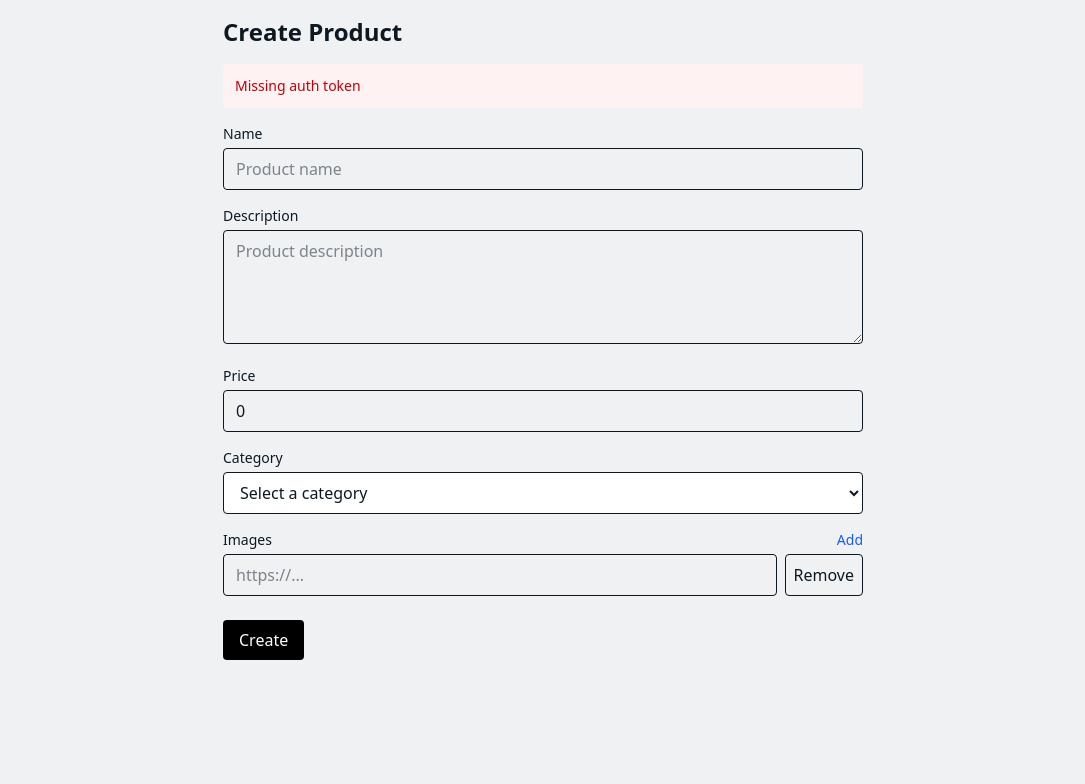
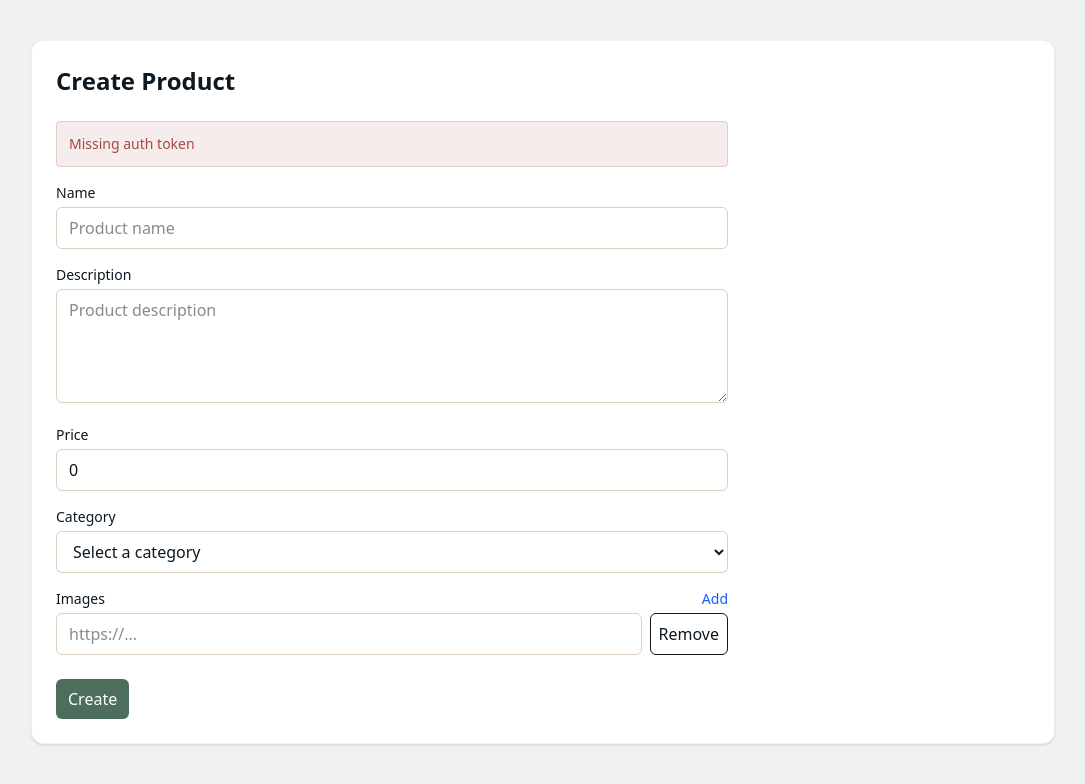
Before and after one commit to San-shor/product-management, a Next.js app: page /create in a window 1280 px wide. Shown: the top 784 px of the page, without its empty margins (97-1182 px from the left). Built offline with nearby package versions, Linux system fonts and the light colour scheme.

Commit message:
refactor: update ProductForm styles, replace product ID with slug in API calls, and migrate edit page to use slug-based routing

```diff
--- a/src/app/components/ProductForm.tsx
+++ b/src/app/components/ProductForm.tsx
@@ -142,13 +142,9 @@ export default function ProductForm({ mode, initialValues }: ProductFormProps) {
   };
 
   return (
-    <div className='max-w-2xl mx-auto p-4'>
-      <h1 className='text-2xl font-semibold mb-4'>
-        {mode === 'create' ? 'Create Product' : 'Edit Product'}
-      </h1>
-
+    <div>
       {submitError && (
-        <div className='mb-4 rounded bg-red-50 text-red-700 p-3 text-sm'>
+        <div className='mb-4 rounded p-3 text-sm bg-[var(--color-danger)]/10 text-[var(--color-danger)] border border-[var(--color-danger)]/20'>
           {submitError}
         </div>
       )}
@@ -158,25 +154,27 @@ export default function ProductForm({ mode, initialValues }: ProductFormProps) {
           <label className='block text-sm font-medium mb-1'>Name</label>
           <input
             type='text'
-            className='w-full border rounded px-3 py-2'
+            className='w-full rounded-md border border-[color:var(--color-accent)]/40 px-3 py-2 focus:outline-none'
             placeholder='Product name'
             {...register('name')}
           />
           {errors.name && (
-            <p className='text-red-600 text-sm mt-1'>{errors.name.message}</p>
+            <p className='text-[var(--color-danger)] text-sm mt-1'>
+              {errors.name.message}
+            </p>
           )}
         </div>
 
         <div>
           <label className='block text-sm font-medium mb-1'>Description</label>
           <textarea
-            className='w-full border rounded px-3 py-2'
+            className='w-full rounded-md border border-[color:var(--color-accent)]/40 px-3 py-2 focus:outline-none'
             rows={4}
             placeholder='Product description'
             {...register('description')}
           />
           {errors.description && (
-            <p className='text-red-600 text-sm mt-1'>
+            <p className='text-[var(--color-danger)] text-sm mt-1'>
               {errors.description.message}
             </p>
           )}
@@ -187,19 +185,21 @@ export default function ProductForm({ mode, initialValues }: ProductFormProps) {
           <input
             type='number'
             step='0.01'
-            className='w-full border rounded px-3 py-2'
+            className='w-full rounded-md border border-[color:var(--color-accent)]/40 px-3 py-2 focus:outline-none'
             placeholder='0.00'
             {...register('price', { valueAsNumber: true })}
           />
           {errors.price && (
-            <p className='text-red-600 text-sm mt-1'>{errors.price.message}</p>
+            <p className='text-[var(--color-danger)] text-sm mt-1'>
+              {errors.price.message}
+            </p>
           )}
         </div>
 
         <div>
           <label className='block text-sm font-medium mb-1'>Category</label>
           <select
-            className='w-full border rounded px-3 py-2 bg-white'
+            className='w-full rounded-md border border-[color:var(--color-accent)]/40 px-3 py-2 bg-white focus:outline-none'
             disabled={loadingCategories}
             {...register('categoryId')}>
             <option value=''>Select a category</option>
@@ -210,7 +210,7 @@ export default function ProductForm({ mode, initialValues }: ProductFormProps) {
             ))}
           </select>
           {errors.categoryId && (
-            <p className='text-red-600 text-sm mt-1'>
+            <p className='text-[var(--color-danger)] text-sm mt-1'>
               {errors.categoryId.message}
             </p>
           )}
@@ -235,13 +235,13 @@ export default function ProductForm({ mode, initialValues }: ProductFormProps) {
               <div key={index} className='flex gap-2'>
                 <input
                   type='url'
-                  className='flex-1 border rounded px-3 py-2'
+                  className='flex-1 rounded-md border border-[color:var(--color-accent)]/40 px-3 py-2 focus:outline-none'
                   placeholder='https://...'
                   {...register(`images.${index}` as const)}
                 />
                 <button
                   type='button'
-                  className='border rounded px-2'
+                  className='border rounded-md px-2'
                   onClick={() =>
                     setValue(
                       'images',
@@ -255,7 +255,7 @@ export default function ProductForm({ mode, initialValues }: ProductFormProps) {
             ))}
           </div>
           {errors.images && (
-            <p className='text-red-600 text-sm mt-1'>
+            <p className='text-[var(--color-danger)] text-sm mt-1'>
               {errors.images.message as string}
             </p>
           )}
@@ -265,7 +265,7 @@ export default function ProductForm({ mode, initialValues }: ProductFormProps) {
           <button
             type='submit'
             disabled={isSubmitting}
-            className='px-4 py-2 rounded bg-black text-white disabled:opacity-60'>
+            className='px-3 py-2 rounded-md bg-[var(--color-primary)] text-white hover:brightness-95 disabled:opacity-50'>
             {isSubmitting
               ? 'Submitting...'
               : mode === 'create'
--- a/src/app/create/page.tsx
+++ b/src/app/create/page.tsx
@@ -2,7 +2,22 @@
 
 import React from 'react';
 import ProductForm from '../components/ProductForm';
+import { useRouter } from 'next/navigation';
 
 export default function CreateProductPage() {
-  return <ProductForm mode='create' initialValues={null} />;
+  return (
+    <div className='min-h-screen bg-[var(--color-bg)] px-6 py-10'>
+      <div className='max-w-5xl mx-auto bg-[var(--color-surface)] rounded-xl p-6 shadow border border-[color:var(--color-bg)]'>
+        <div className='flex items-center justify-between mb-6'>
+          <h1 className='text-2xl font-semibold text-[var(--color-text)]'>
+            Create Product
+          </h1>
+        </div>
+
+        <div className='max-w-2xl'>
+          <ProductForm mode='create' initialValues={null} />
+        </div>
+      </div>
+    </div>
+  );
 }
--- a/src/app/lib/api.ts
+++ b/src/app/lib/api.ts
@@ -92,11 +92,11 @@ export async function getCategories(token: string): Promise<Category[]> {
   return res.json();
 }
 
-export async function getProductById(
+export async function getProductBySlug(
   token: string,
-  productId: string
+  productSlug: string
 ): Promise<Product> {
-  const res = await fetch(`${API_BASE_URL}/products/${productId}`, {
+  const res = await fetch(`${API_BASE_URL}/products/${productSlug}`, {
     headers: { Authorization: `Bearer ${token}` },
   });
 
@@ -143,7 +143,7 @@ export async function updateProduct(
   payload: UpdateProductPayload
 ): Promise<Product> {
   const res = await fetch(`${API_BASE_URL}/products/${productId}`, {
-    method: 'PATCH',
+    method: 'PUT',
     headers: {
       Authorization: `Bearer ${token}`,
       'Content-Type': 'application/json',
--- a/src/app/products/[id]/edit/page.tsx
+++ /dev/null
@@ -1,57 +0,0 @@
-'use client';
-
-import React, { useEffect, useState } from 'react';
-import { useParams } from 'next/navigation';
-import ProductForm from '@/app/components/ProductForm';
-import { getProductById } from '@/app/lib/api';
-import { useAppSelector } from '@/app/lib/redux/store';
-import type { Product } from '@/types/product';
-
-export default function EditProductPage() {
-  const params = useParams<{ id: string }>();
-  const productId = params?.id as string;
-  const token = useAppSelector((s) => s.auth.token);
-  const [product, setProduct] = useState<Product | null>(null);
-  const [loading, setLoading] = useState(true);
-  const [error, setError] = useState<string | null>(null);
-
-  useEffect(() => {
-    let mounted = true;
-    async function load() {
-      if (!productId || !token) return;
-      setLoading(true);
-      setError(null);
-      try {
-        const data = await getProductById(token, productId);
-        if (mounted) setProduct(data);
-      } catch (err: any) {
-        if (mounted) setError(err?.message || 'Failed to load product');
-      } finally {
-        if (mounted) setLoading(false);
-      }
-    }
-    load();
-    return () => {
-      mounted = false;
-    };
-  }, [productId, token]);
-
-  if (!productId) return <div className='p-4'>Invalid product id</div>;
-  if (loading) return <div className='p-4'>Loading...</div>;
-  if (error) return <div className='p-4 text-red-600'>{error}</div>;
-  if (!product) return <div className='p-4'>Product not found</div>;
-
-  return (
-    <ProductForm
-      mode='edit'
-      initialValues={{
-        id: product.id,
-        name: product.name,
-        description: product.description,
-        price: product.price,
-        categoryId: product.category.id,
-        images: product.images,
-      }}
-    />
-  );
-}
--- /dev/null
+++ b/src/app/products/[slug]/edit/page.tsx
@@ -0,0 +1,96 @@
+'use client';
+
+import React, { useEffect, useState } from 'react';
+import { useParams } from 'next/navigation';
+import ProductForm from '@/app/components/ProductForm';
+import { getProductBySlug } from '@/app/lib/api';
+import { useAppSelector } from '@/app/lib/redux/store';
+import type { Product } from '@/types/product';
+
+export default function EditProductPage() {
+  const params = useParams<{ slug: string }>();
+  const productSlug = params?.slug as string;
+  const token = useAppSelector((s) => s.auth.token);
+  const [product, setProduct] = useState<Product | null>(null);
+  const [loading, setLoading] = useState(true);
+  const [error, setError] = useState<string | null>(null);
+
+  useEffect(() => {
+    let mounted = true;
+    async function load() {
+      if (!productSlug || !token) return;
+      setLoading(true);
+      setError(null);
+      try {
+        const data = await getProductBySlug(token, productSlug);
+        if (mounted) setProduct(data);
+      } catch (err: any) {
+        if (mounted) setError(err?.message || 'Failed to load product');
+      } finally {
+        if (mounted) setLoading(false);
+      }
+    }
+    load();
+    return () => {
+      mounted = false;
+    };
+  }, [productSlug, token]);
+
+  if (!productSlug)
+    return (
+      <div className='min-h-screen bg-[var(--color-bg)] px-6 py-10'>
+        <div className='max-w-5xl mx-auto bg-[var(--color-surface)] rounded-xl p-6 shadow border border-[color:var(--color-bg)]'>
+          <div className='text-[var(--color-danger)]'>Invalid product id</div>
+        </div>
+      </div>
+    );
+  if (loading)
+    return (
+      <div className='min-h-screen bg-[var(--color-bg)] px-6 py-10'>
+        <div className='max-w-5xl mx-auto bg-[var(--color-surface)] rounded-xl p-6 shadow border border-[color:var(--color-bg)]'>
+          <div>Loading...</div>
+        </div>
+      </div>
+    );
+  if (error)
+    return (
+      <div className='min-h-screen bg-[var(--color-bg)] px-6 py-10'>
+        <div className='max-w-5xl mx-auto bg-[var(--color-surface)] rounded-xl p-6 shadow border border-[color:var(--color-bg)]'>
+          <div className='text-[var(--color-danger)]'>{error}</div>
+        </div>
+      </div>
+    );
+  if (!product)
+    return (
+      <div className='min-h-screen bg-[var(--color-bg)] px-6 py-10'>
+        <div className='max-w-5xl mx-auto bg-[var(--color-surface)] rounded-xl p-6 shadow border border-[color:var(--color-bg)]'>
+          <div>Product not found</div>
+        </div>
+      </div>
+    );
+
+  return (
+    <div className='min-h-screen bg-[var(--color-bg)] px-6 py-10'>
+      <div className='max-w-5xl mx-auto bg-[var(--color-surface)] rounded-xl p-6 shadow border border-[color:var(--color-bg)]'>
+        <div className='flex items-center justify-between mb-6'>
+          <h1 className='text-2xl font-semibold text-[var(--color-text)]'>
+            Edit Product
+          </h1>
+        </div>
+        <div className='max-w-2xl'>
+          <ProductForm
+            mode='edit'
+            initialValues={{
+              id: product.id,
+              name: product.name,
+              description: product.description,
+              price: product.price,
+              categoryId: product.category.id,
+              images: product.images,
+            }}
+          />
+        </div>
+      </div>
+    </div>
+  );
+}
--- a/src/app/products/page.tsx
+++ b/src/app/products/page.tsx
@@ -148,7 +148,9 @@ export default function ProductsPage() {
                 product={p}
                 onDetailsClick={() => alert(String(p.name))}
                 onDeleteClick={handleDeleteClick}
-                onEditClick={(prod) => router.push(`/products/${prod.id}/edit`)}
+                onEditClick={(prod) =>
+                  router.push(`/products/${prod.slug}/edit`)
+                }
               />
             ))}
           </div>
```
